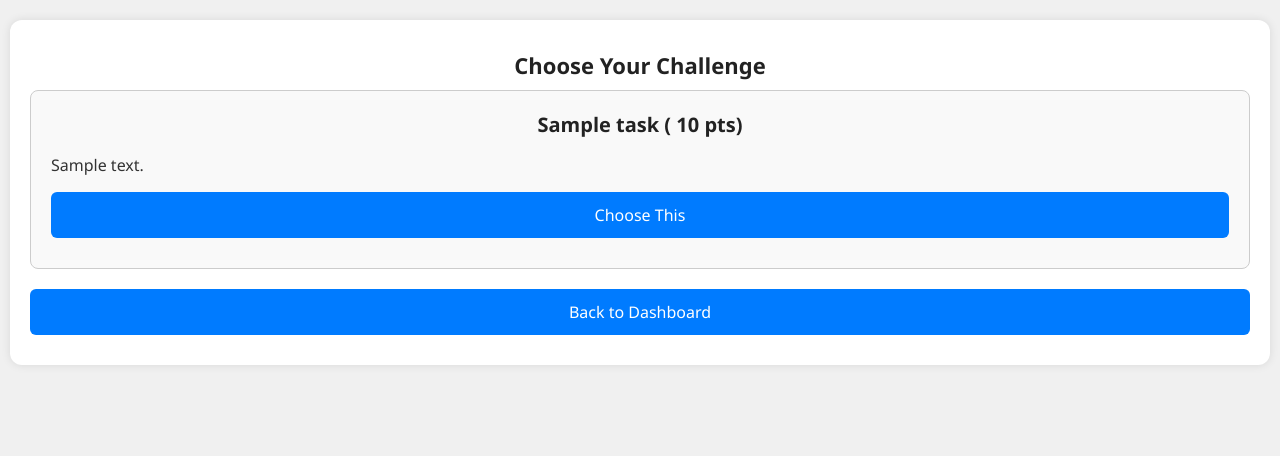
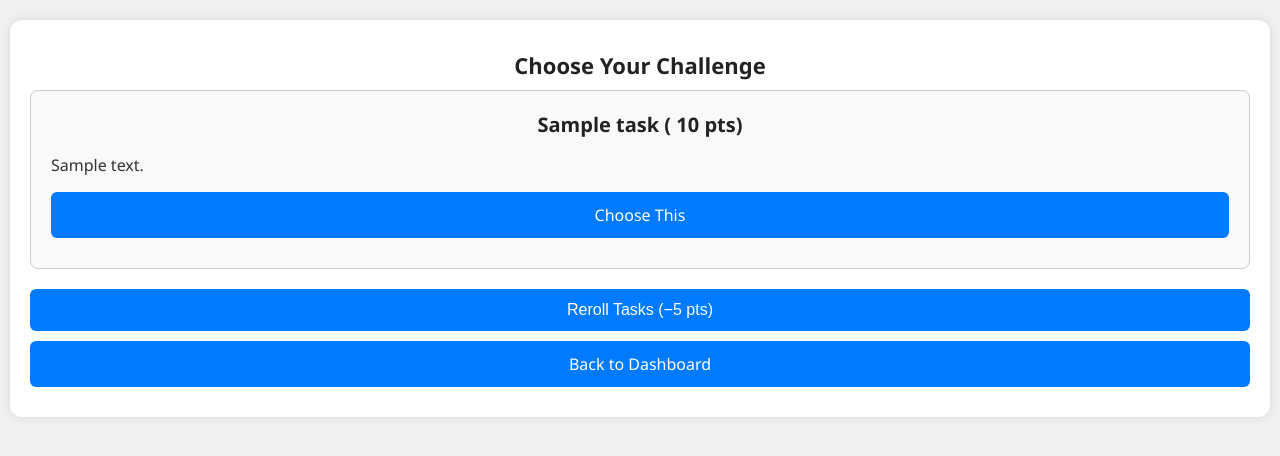
Before and after one commit to Breakerchap/Chasedown, a Flask app: template templates/task_choice.html in a window 1280 px wide. Shown: the top 456 px of the page. Run offline with Flask 3, Linux system fonts and the light colour scheme; the template is opened without the code that fills it: values that come from a table or form of the project are taken from there, others are empty; tables that the repository leaves empty hold one stand-in row (values such as "Sample post").

Commit message:
Added reroll, not tested

```diff
--- a/app.py
+++ b/app.py
@@ -169,6 +169,25 @@ def tasks():
         session['task_choices'] = [t.id for t in options]
 
     return render_template('task_choice.html', tasks=options)
+
+@app.route('/reroll_tasks', methods=['POST'])
+def reroll_tasks():
+    user = User.query.get(session['user_id'])
+
+    if user.points < 5:
+        return "Not enough points to reroll.", 400
+
+    all_tasks = Task.query.all()
+    if len(all_tasks) < 2:
+        return "Not enough tasks in the database."
+
+    # Deduct points and reroll
+    user.points -= 5
+    db.session.commit()
+
+    new_choices = random.sample(all_tasks, 2)
+    session['task_choices'] = [t.id for t in new_choices]
+    return redirect(url_for('tasks'))
 
 @app.route('/choose_task/<int:task_id>')
 def choose_task(task_id):
--- a/templates/task_choice.html
+++ b/templates/task_choice.html
@@ -43,6 +43,9 @@
             <a href="{{ url_for('choose_task', task_id=task.id) }}" class="btn">Choose This</a>
         </div>
         {% endfor %}
+        <form action="{{ url_for('reroll_tasks') }}" method="post">
+            <button class="btn" type="submit" onclick="return confirm('Rerolling will cost 5 points. Proceed?')">Reroll Tasks (−5 pts)</button>
+        </form>
         <a href="{{ url_for('home') }}" class="btn">Back to Dashboard</a>
     </div>
 </body>
```
